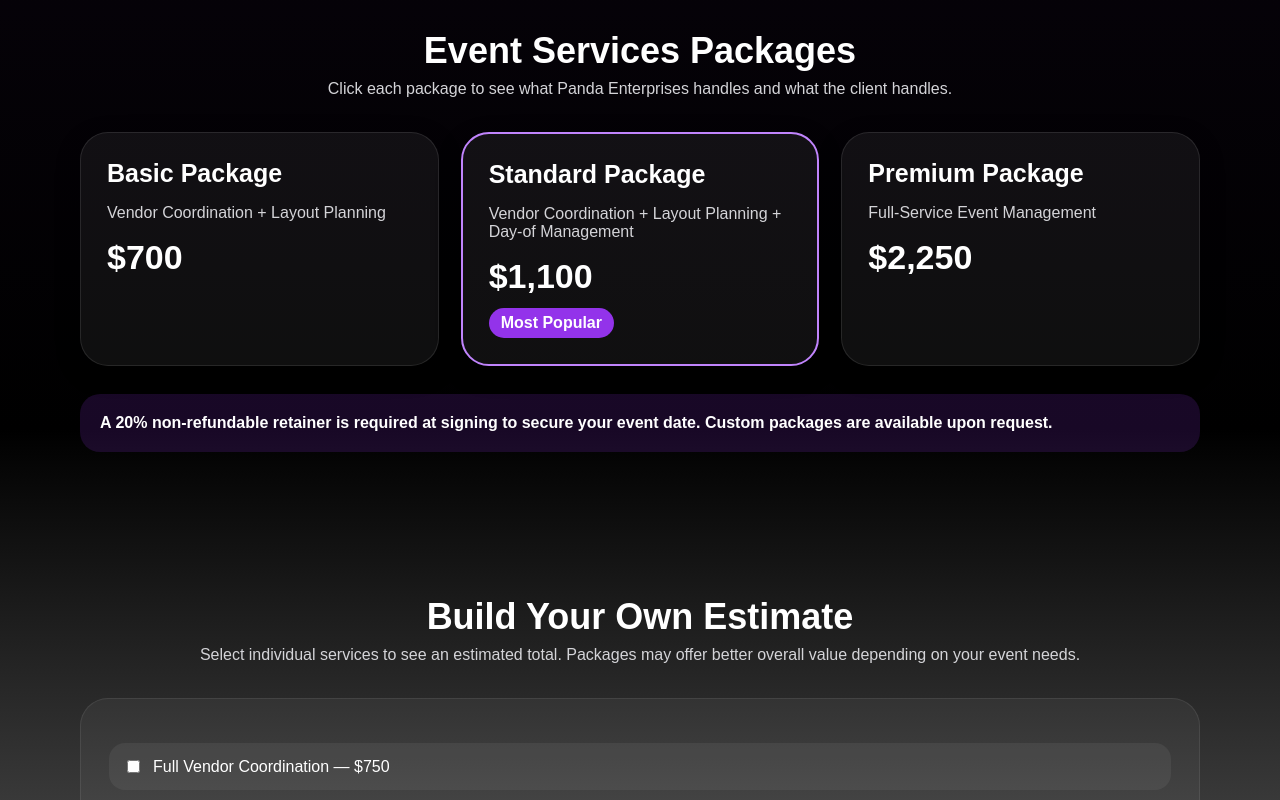
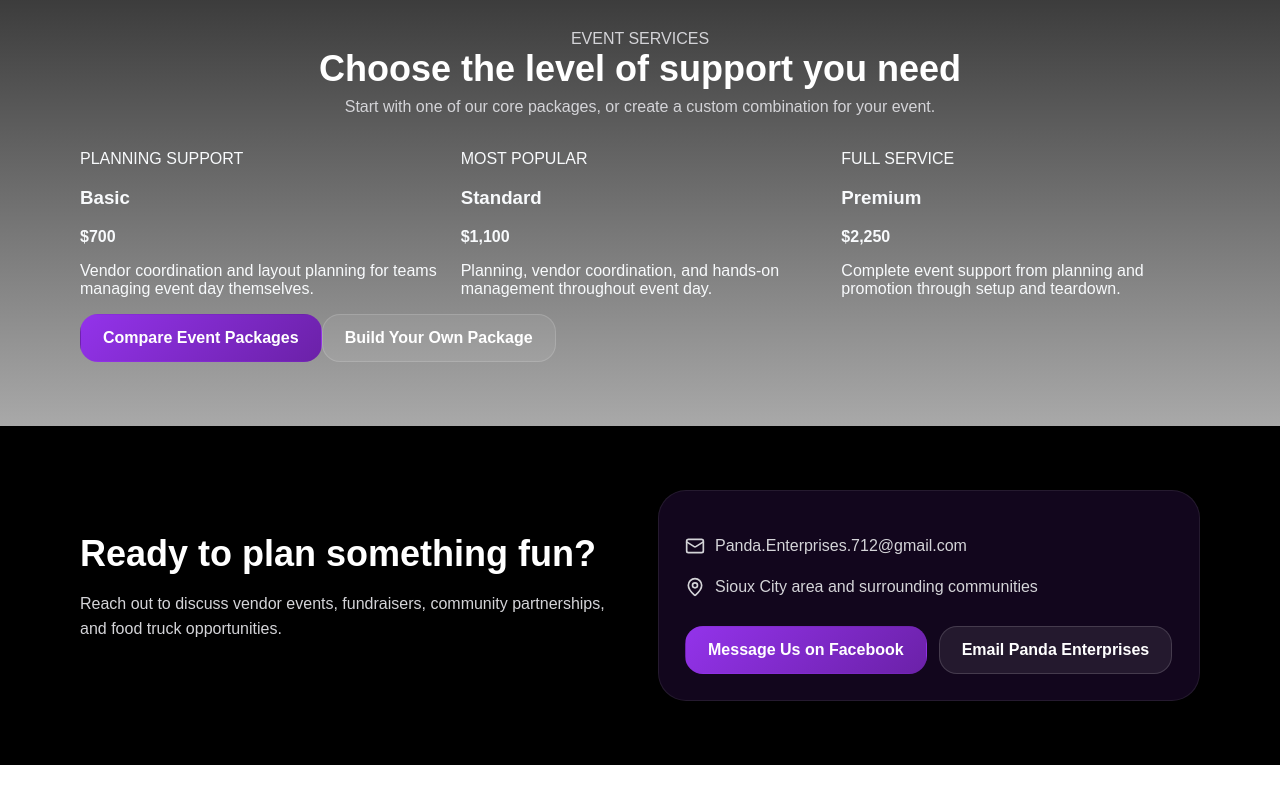
Before and after one commit to amandarocha0820-coder/panda-enterprises-landing-page, a React (Vite) app: page / in a window 1280 px wide. Shown: the part 1240-2040 px from the top of the page. After the commit the page ends 2005 px from the top, so only its background shows below. Built offline with nearby package versions, Linux system fonts and the light colour scheme.

Commit message:
Move packages to dedicated services page

```diff
--- a/src/main.jsx
+++ b/src/main.jsx
@@ -110,14 +110,8 @@
   </main></div>;
 }
 
-function Router() {
-  return window.location.pathname.startsWith('/events') ? <EventsPortal/> : <App/>;
-}
 
-function App() {
-const [selectedServices, setSelectedServices] = useState([]);
-
-const services = [
+const customServices = [
   { name: 'Full Vendor Coordination', price: 750 },
   { name: 'Event Layout & Planning', price: 300 },
   { name: 'Day-of Event Management', price: 600 },
@@ -128,27 +122,181 @@
   { name: 'Permit Guidance', price: 250 },
 ];
 
-const toggleService = (serviceName) => {
-  setSelectedServices((prev) =>
-    prev.includes(serviceName)
-      ? prev.filter((s) => s !== serviceName)
-      : [...prev, serviceName]
+function ServicesPage() {
+  const [selectedServices, setSelectedServices] = useState([]);
+  const toggleService = (serviceName) => setSelectedServices((current) =>
+    current.includes(serviceName) ? current.filter((name) => name !== serviceName) : [...current, serviceName]
   );
-};
+  const totalEstimate = customServices
+    .filter((service) => selectedServices.includes(service.name))
+    .reduce((sum, service) => sum + service.price, 0);
+  const services = customServices;
 
-const totalEstimate = services
-  .filter((service) => selectedServices.includes(service.name))
-  .reduce((sum, service) => sum + service.price, 0);
+  return <div className="site services-site">
+    <header className="header"><div className="container nav">
+      <a className="brand" href="/"><img src={pandaLogo} alt="Panda Enterprises Logo" className="logoImage"/><div><strong>Panda Enterprises</strong><span>Creating Events People Remember</span></div></a>
+      <nav><a href="/">Home</a><a href="/services">Services</a><a href="/events">Events</a><a href="/#contact">Contact</a></nav>
+    </div></header>
+    <main>
+      <section className="services-page-hero"><div className="container">
+        <p className="pill">EVENT PLANNING SERVICES</p>
+        <h1>Support that fits your event.</h1>
+        <p>Choose a complete package or combine individual services. Panda Enterprises can manage the details you need while your team focuses on the experience.</p>
+        <div className="buttons"><a className="button primary" href="#packages">Compare packages</a><a className="button secondary" href="#build-your-own">Build your own</a></div>
+      </div></section>
+      <div id="packages">
+<section id="pricing" className="container section">
+  <div className="sectionTitle">
+    <h2>Event Services Packages</h2>
+    <p>Click each package to see what Panda Enterprises handles and what the client handles.</p>
+  </div>
 
-const vendorLinks = [
-  {
-    event: 'Upcoming Vendor Opportunities',
-    date: 'New events coming soon',
-    status: 'Join our vendor list to hear about future markets and events.',
-    link: 'https://forms.gle/7nG1Av17Kxa34zFT7'
-  },
-];
+  <div className="grid three">
+    <details className="packageCard">
+      <summary>
+        <h3>Basic Package</h3>
+        <p>Vendor Coordination + Layout Planning</p>
+        <strong>$700</strong>
+      </summary>
+      <div className="packageDetails">
+        <h4>Panda Enterprises:</h4>
+        <ul>
+          <li>Creates vendor application forms</li>
+          <li>Manages incoming applications and fills available space</li>
+          <li>Designs the event layout for smooth flow</li>
+        </ul>
 
+        <h4>The Client:</h4>
+        <ul>
+          <li>Handles all day-of event management</li>
+          <li>Manages vendor check-in and any issues during the event</li>
+        </ul>
+
+        <p><strong>Ideal for:</strong> Teams that want help getting organized but are comfortable running the event themselves.</p>
+        <a className="button primary full" href="/#contact">Ask About Basic</a>
+      </div>
+    </details>
+
+    <details className="packageCard featured">
+      <summary>
+        <h3>Standard Package</h3>
+        <p>Vendor Coordination + Layout Planning + Day-of Management</p>
+        <strong>$1,100</strong>
+        <em>Most Popular</em>
+      </summary>
+      <div className="packageDetails">
+        <h4>Panda Enterprises:</h4>
+        <ul>
+          <li>Creates vendor application forms</li>
+          <li>Manages applications and fills available space</li>
+          <li>Designs the event layout for smooth flow</li>
+          <li>Handles full day-of event management</li>
+          <li>Vendor check-in and placement</li>
+          <li>Helps maintain event organization and vendor guideline compliance</li>
+          <li>Coordinates timing and flow</li>
+          <li>Troubleshoots issues as they arise</li>
+          <li>Makes sure the event is easy for customers to navigate and enjoy</li>
+        </ul>
+
+        <h4>The Client:</h4>
+        <ul>
+          <li>Focuses on guests, fundraising, and overall experience</li>
+          <li>Does not manage vendors or logistics</li>
+        </ul>
+
+        <p><strong>Ideal for:</strong> Teams that want a well-run event without the stress of managing it themselves.</p>
+        <a className="button primary full" href="/#contact">Ask About Stress-Free</a>
+      </div>
+    </details>
+
+    <details className="packageCard">
+      <summary>
+        <h3>Premium Package</h3>
+        <p>Full-Service Event Management</p>
+        <strong>$2,250</strong>
+      </summary>
+      <div className="packageDetails">
+        <h4>Panda Enterprises:</h4>
+        <ul>
+          <li>Creates vendor application forms</li>
+          <li>Manages applications and fills available space</li>
+          <li>Designs the full event layout for optimal flow</li>
+          <li>Handles full day-of event management, including vendor coordination and issue resolution</li>
+          <li>Oversees setup and teardown</li>
+          <li>Provides marketing support and social media promotion</li>
+          <li>Coordinates volunteers, including scheduling, roles, and on-site direction</li>
+          <li>Provides permit guidance so the client knows what is required and where to obtain approvals</li>
+        </ul>
+
+        <h4>The Client:</h4>
+        <ul>
+          <li>Focuses on hosting, guests, and the overall event experience</li>
+          <li>Has minimal involvement in logistics and operations</li>
+        </ul>
+
+        <p><strong>Ideal for:</strong> A fully supported, hands-off event with professional execution from start to finish.</p>
+        <a className="button primary full" href="/#contact">Ask About Premium</a>
+      </div>
+    </details>
+  </div>
+
+  <p className="paymentNote">
+    A 20% non-refundable retainer is required at signing to secure your event date. Custom packages are available upon request.
+  </p>
+</section>
+
+<section id="build-your-own" className="container section">
+  <div className="sectionTitle">
+    <h2>Build Your Own Estimate</h2>
+
+    <p>
+      Select individual services to see an estimated total.
+      Packages may offer better overall value depending on your event needs.
+    </p>
+  </div>
+
+  <div className="estimateBox">
+    {services.map((service) => (
+      <label key={service.name} className="check">
+        <input
+          type="checkbox"
+          checked={selectedServices.includes(service.name)}
+          onChange={() => toggleService(service.name)}
+        />
+
+        <span>
+          {service.name} — ${service.price}
+        </span>
+      </label>
+    ))}
+
+    <div className="totalEstimate">
+      <span>Estimated Total</span>
+
+      <strong>${totalEstimate}</strong>
+
+      <p>
+        Estimates are for planning purposes only.
+        Final pricing depends on event size,
+        location, staffing, and scope.
+      </p>
+    </div>
+  </div>
+</section>
+
+      </div>
+      <section className="services-cta"><div className="container"><div><span>READY TO TALK?</span><h2>Tell us what you’re planning.</h2><p>We’ll help you choose the right level of support and prepare a clear proposal.</p></div><a className="button primary" href="/#contact">Request Event Services</a></div></section>
+    </main>
+  </div>;
+}
+
+function Router() {
+  if (window.location.pathname.startsWith('/events')) return <EventsPortal/>;
+  if (window.location.pathname.startsWith('/services')) return <ServicesPage/>;
+  return <App/>;
+}
+
+function App() {
   return (
     <div className="site">
       <header className="header">
@@ -161,7 +309,7 @@
             </div>
           </div>
           <nav>
-            <a href="#services">Services</a>
+            <a href="/services">Services</a>
             <a href="/events">Events</a>
             <a href="#pricing">Pricing</a>
             <a href="#contact">Contact</a>
@@ -223,142 +371,29 @@
           </div>
         </section>
 
-      <section id="pricing" className="container section">
+      <section id="pricing" className="container section package-preview-section">
   <div className="sectionTitle">
-    <h2>Event Services Packages</h2>
-    <p>Click each package to see what Panda Enterprises handles and what the client handles.</p>
+    <p className="sectionKicker">EVENT SERVICES</p>
+    <h2>Choose the level of support you need</h2>
+    <p>Start with one of our core packages, or create a custom combination for your event.</p>
   </div>
-
-  <div className="grid three">
-    <details className="packageCard">
-      <summary>
-        <h3>Basic Package</h3>
-        <p>Vendor Coordination + Layout Planning</p>
-        <strong>$700</strong>
-      </summary>
-      <div className="packageDetails">
-        <h4>Panda Enterprises:</h4>
-        <ul>
-          <li>Creates vendor application forms</li>
-          <li>Manages incoming applications and fills available space</li>
-          <li>Designs the event layout for smooth flow</li>
-        </ul>
-
-        <h4>The Client:</h4>
-        <ul>
-          <li>Handles all day-of event management</li>
-          <li>Manages vendor check-in and any issues during the event</li>
-        </ul>
-
-        <p><strong>Ideal for:</strong> Teams that want help getting organized but are comfortable running the event themselves.</p>
-        <a className="button primary full" href="#contact">Ask About Basic</a>
-      </div>
-    </details>
-
-    <details className="packageCard featured">
-      <summary>
-        <h3>Standard Package</h3>
-        <p>Vendor Coordination + Layout Planning + Day-of Management</p>
-        <strong>$1,100</strong>
-        <em>Most Popular</em>
-      </summary>
-      <div className="packageDetails">
-        <h4>Panda Enterprises:</h4>
-        <ul>
-          <li>Creates vendor application forms</li>
-          <li>Manages applications and fills available space</li>
-          <li>Designs the event layout for smooth flow</li>
-          <li>Handles full day-of event management</li>
-          <li>Vendor check-in and placement</li>
-          <li>Helps maintain event organization and vendor guideline compliance</li>
-          <li>Coordinates timing and flow</li>
-          <li>Troubleshoots issues as they arise</li>
-          <li>Makes sure the event is easy for customers to navigate and enjoy</li>
-        </ul>
-
-        <h4>The Client:</h4>
-        <ul>
-          <li>Focuses on guests, fundraising, and overall experience</li>
-          <li>Does not manage vendors or logistics</li>
-        </ul>
-
-        <p><strong>Ideal for:</strong> Teams that want a well-run event without the stress of managing it themselves.</p>
-        <a className="button primary full" href="#contact">Ask About Stress-Free</a>
-      </div>
-    </details>
-
-    <details className="packageCard">
-      <summary>
-        <h3>Premium Package</h3>
-        <p>Full-Service Event Management</p>
-        <strong>$2,250</strong>
-      </summary>
-      <div className="packageDetails">
-        <h4>Panda Enterprises:</h4>
-        <ul>
-          <li>Creates vendor application forms</li>
-          <li>Manages applications and fills available space</li>
-          <li>Designs the full event layout for optimal flow</li>
-          <li>Handles full day-of event management, including vendor coordination and issue resolution</li>
-          <li>Oversees setup and teardown</li>
-          <li>Provides marketing support and social media promotion</li>
-          <li>Coordinates volunteers, including scheduling, roles, and on-site direction</li>
-          <li>Provides permit guidance so the client knows what is required and where to obtain approvals</li>
-        </ul>
-
-        <h4>The Client:</h4>
-        <ul>
-          <li>Focuses on hosting, guests, and the overall event experience</li>
-          <li>Has minimal involvement in logistics and operations</li>
-        </ul>
-
-        <p><strong>Ideal for:</strong> A fully supported, hands-off event with professional execution from start to finish.</p>
-        <a className="button primary full" href="#contact">Ask About Premium</a>
-      </div>
-    </details>
+  <div className="grid three package-preview-grid">
+    <article className="packagePreviewCard">
+      <span>PLANNING SUPPORT</span><h3>Basic</h3><strong>$700</strong>
+      <p>Vendor coordination and layout planning for teams managing event day themselves.</p>
+    </article>
+    <article className="packagePreviewCard featuredPreview">
+      <span>MOST POPULAR</span><h3>Standard</h3><strong>$1,100</strong>
+      <p>Planning, vendor coordination, and hands-on management throughout event day.</p>
+    </article>
+    <article className="packagePreviewCard">
+      <span>FULL SERVICE</span><h3>Premium</h3><strong>$2,250</strong>
+      <p>Complete event support from planning and promotion through setup and teardown.</p>
+    </article>
   </div>
-
-  <p className="paymentNote">
-    A 20% non-refundable retainer is required at signing to secure your event date. Custom packages are available upon request.
-  </p>
-</section>
-
-<section className="container section">
-  <div className="sectionTitle">
-    <h2>Build Your Own Estimate</h2>
-
-    <p>
-      Select individual services to see an estimated total.
-      Packages may offer better overall value depending on your event needs.
-    </p>
-  </div>
-
-  <div className="estimateBox">
-    {services.map((service) => (
-      <label key={service.name} className="check">
-        <input
-          type="checkbox"
-          checked={selectedServices.includes(service.name)}
-          onChange={() => toggleService(service.name)}
-        />
-
-        <span>
-          {service.name} — ${service.price}
-        </span>
-      </label>
-    ))}
-
-    <div className="totalEstimate">
-      <span>Estimated Total</span>
-
-      <strong>${totalEstimate}</strong>
-
-      <p>
-        Estimates are for planning purposes only.
-        Final pricing depends on event size,
-        location, staffing, and scope.
-      </p>
-    </div>
+  <div className="package-preview-actions">
+    <a className="button primary" href="/services">Compare Event Packages</a>
+    <a className="button secondary" href="/services#build-your-own">Build Your Own Package</a>
   </div>
 </section>
         <section id="contact" className="contact section">
```
